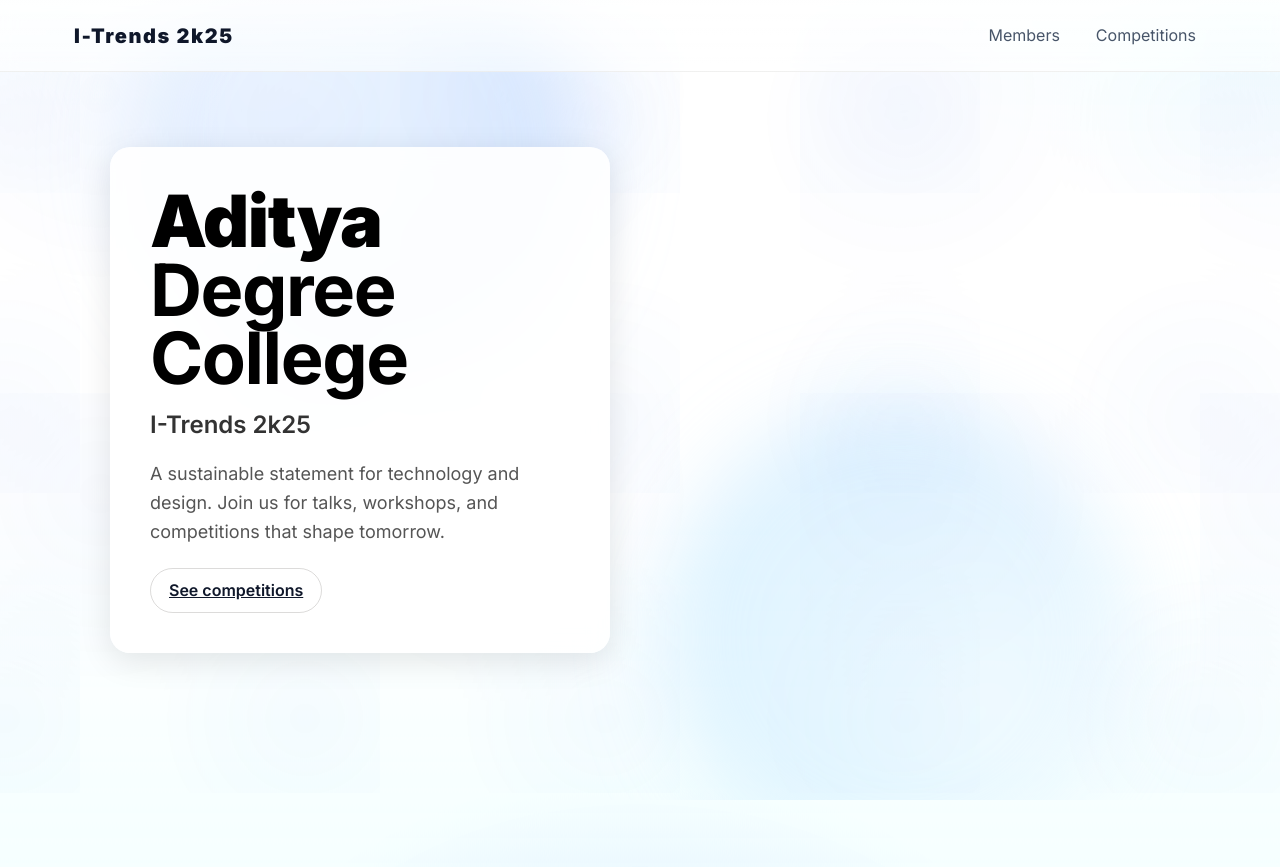
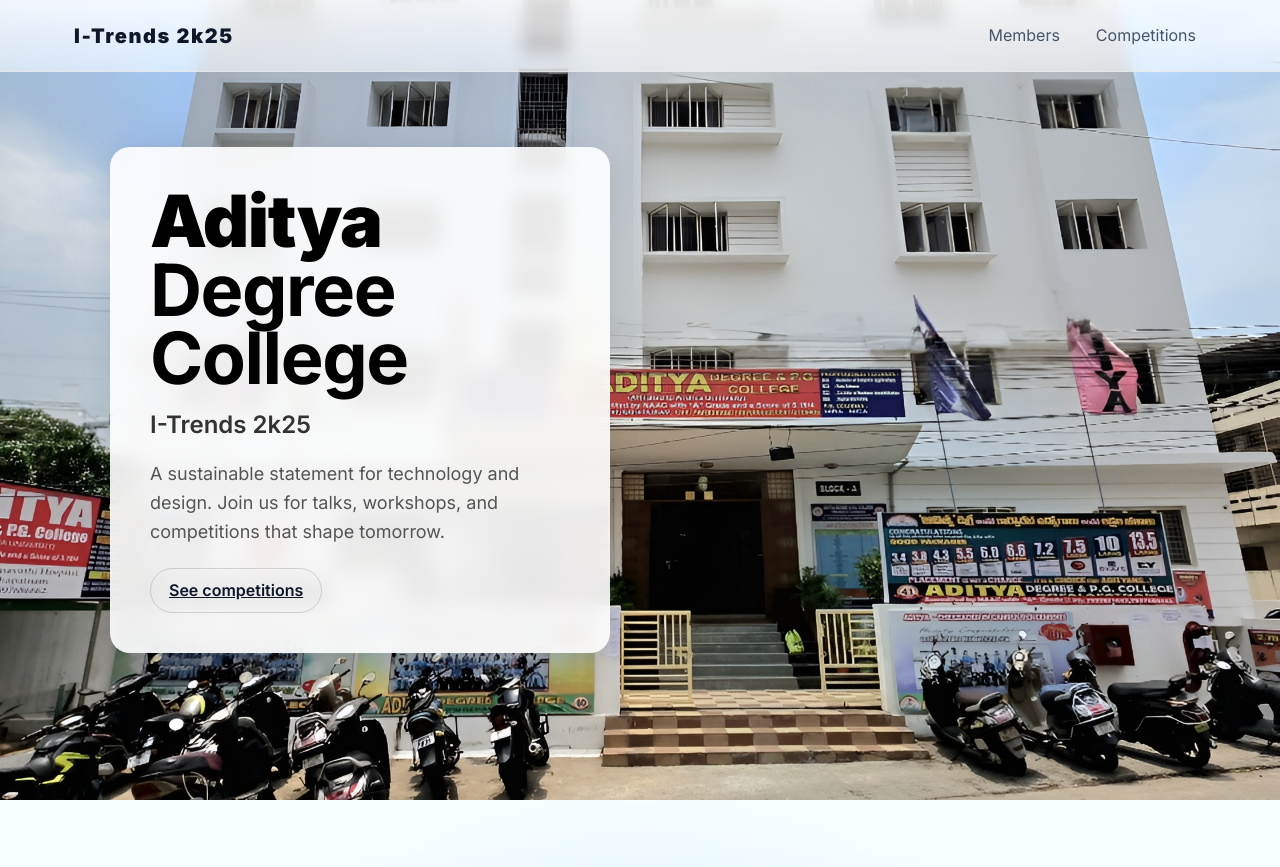
Before and after one commit to Sanjaysri12/Event-Registration, a plain HTML site: page index.html in a window 1280 px wide. Shown: the top 867 px of the page. Drawn offline with Linux system fonts and the light colour scheme; files whose address does not match are found by name.

Commit message:
Update styles.css
image changed

```diff
--- a/styles.css
+++ b/styles.css
@@ -68,7 +68,7 @@ body::after{content:""; position:fixed; inset:0; z-index:-1; opacity:0.3;
 
 /* Hero */
 .hero{position:relative; padding-top:0; overflow:hidden; width:100vw; margin-left:calc(-50vw + 50%); margin-right:calc(-50vw + 50%)}
-.hero .hero-bg{position:absolute; inset:0; display:flex; align-items:center; justify-content:flex-start; pointer-events:none; width:100%; left:0; right:0; margin:0; padding:0; background:url('public/Desktop - 1.png'); background-size:cover; background-position:center; background-repeat:no-repeat}
+.hero .hero-bg{position:absolute; inset:0; display:flex; align-items:center; justify-content:flex-start; pointer-events:none; width:100%; left:0; right:0; margin:0; padding:0; background:url('Desktop - 1.png'); background-size:cover; background-position:center; background-repeat:no-repeat}
 .hero .bg-pane{display:none}
 .hero .bg-image{display:none}
 .blob{position:absolute; width:460px; height:460px; border-radius:50%; filter:blur(40px); opacity:.35; mix-blend-mode:multiply; animation:float 12s ease-in-out infinite}
```
